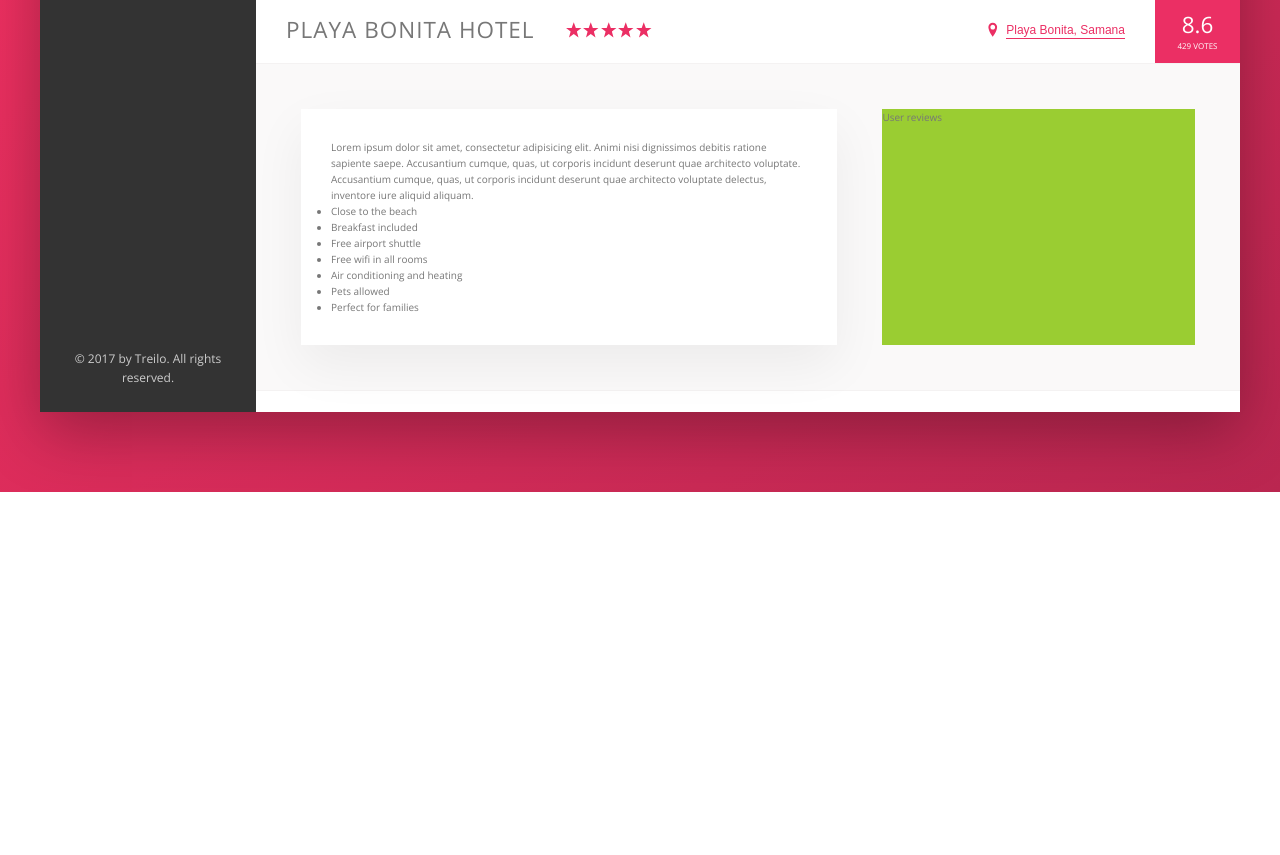
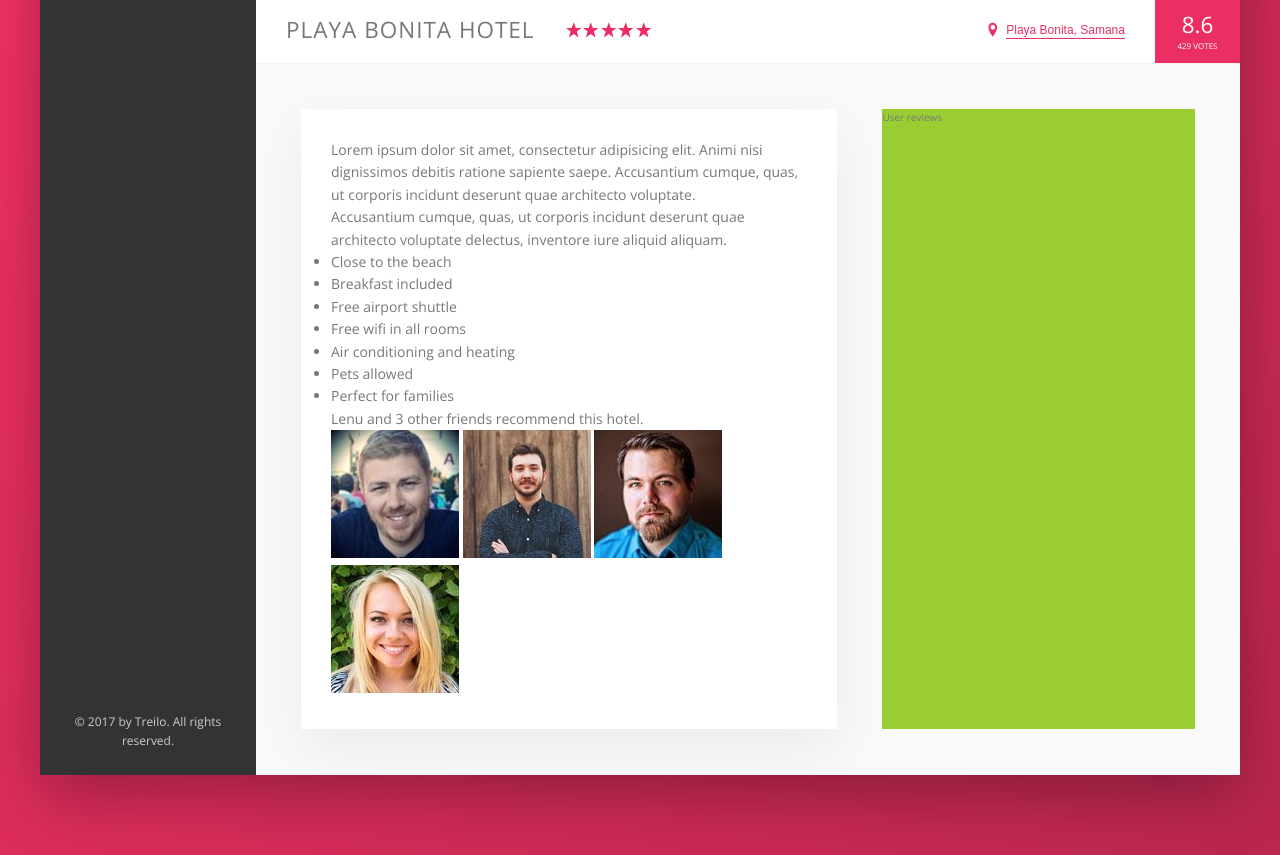
Before and after one commit to GiaEdgington/treilo-pro, a website: page index.html in a window 1280 px wide. Shown: the part 538-1393 px from the top of the page. Before the commit the page ends 1030 px from the top, so only its background shows below. Drawn offline with nearby package versions, Linux system fonts and the light colour scheme.

Commit message:
Complete html markup for recommend section

```diff
--- a/index.html
+++ b/index.html
@@ -144,6 +144,17 @@
                                 <li class="list_item">Pets allowed</li>
                                 <li class="list_item">Perfect for families</li>
                             </ul>
+                            <div class="recommend">
+                                <p class="recommend__count">
+                                    Lenu and 3 other friends recommend this hotel.
+                                </p>
+                                <div class="recommend__friends">
+                                    <img src="img/user-3.jpg" alt="Friend 1" class="recommend__photo">
+                                    <img src="img/user-4.jpg" alt="Friend 2" class="recommend__photo">
+                                    <img src="img/user-5.jpg" alt="Friend 3" class="recommend__photo">
+                                    <img src="img/user-6.jpg" alt="Friend 4" class="recommend__photo">
+                                </div>
+                            </div>
                         </div>
                         <div class="user-reviews">
                             User reviews
--- a/sass/_layout.scss
+++ b/sass/_layout.scss
@@ -36,9 +36,6 @@
 
 .hotel-view {
     background-color: #fff;
-
-    //TEST
-    height: 80rem;
     // grow as much as it can
     flex: 1;
 }
@@ -51,6 +48,7 @@
 }
 
 .description {
+    font-size: 1.4rem;
     background-color: #fff;
     box-shadow: var(--shadow-light);
     padding:3rem;
```
Also changed, not shown: css/style.css.
